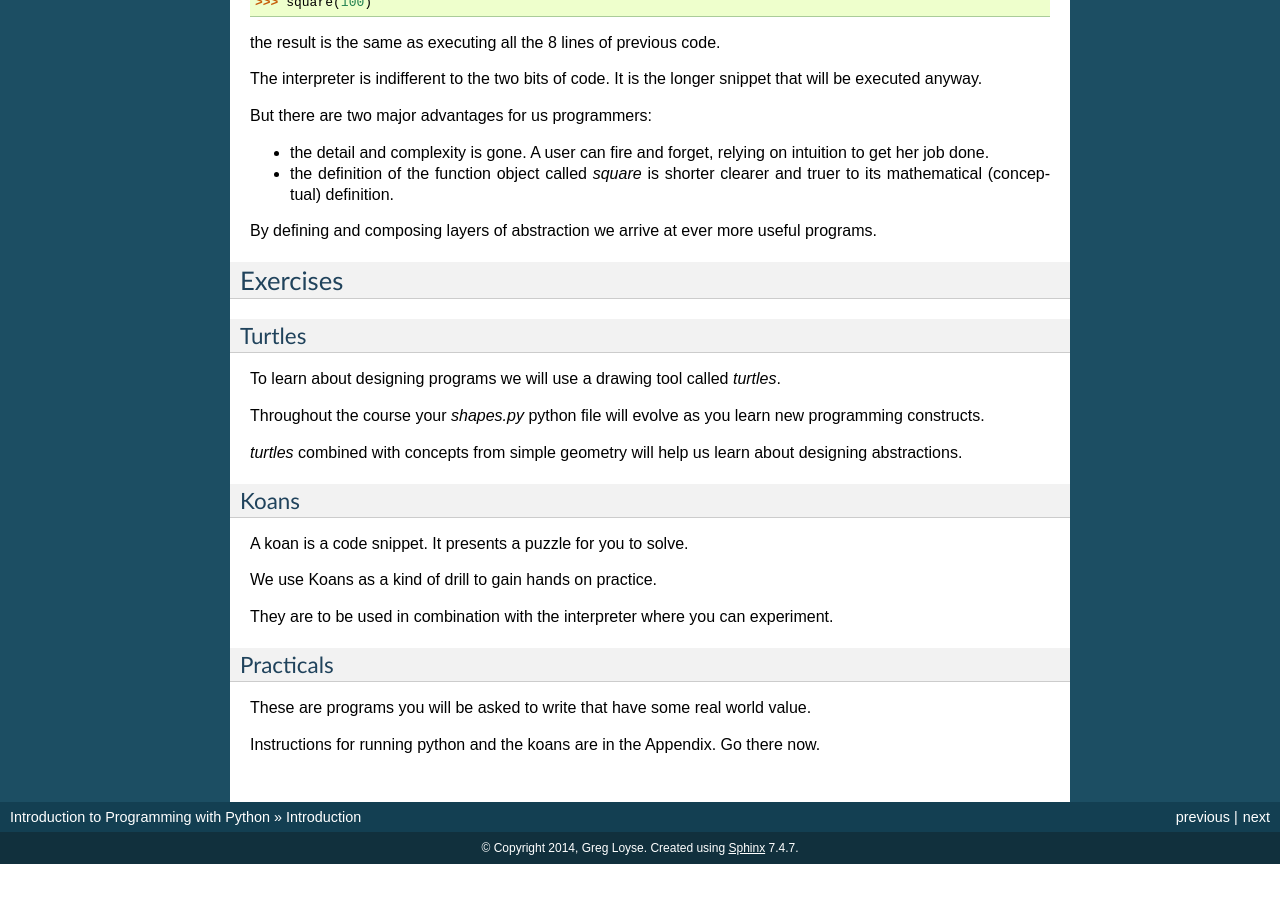
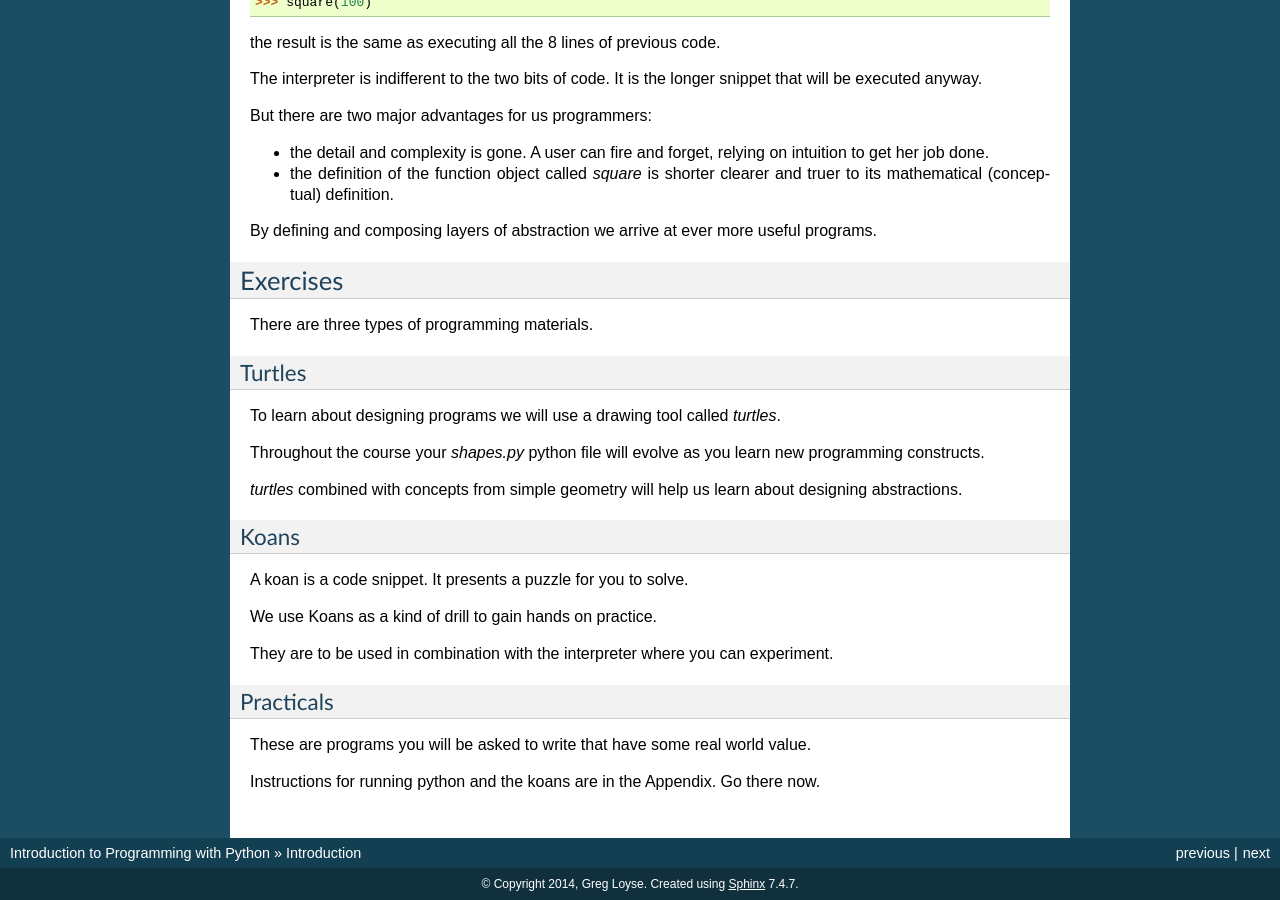
Before and after one commit to gu-lseg/intro-to-programming, a Sphinx documentation site: the page built from source/introduction.rst, in a window 1280 px wide and 900 px high, scrolled down 1550 px. Built offline with Sphinx 7.4.7, drawn with Linux system fonts in a browser that asks for light colours; before the commit the page ends 2414 px from its top, so only the background shows below that.

Commit message:
intro to exercises

```diff
--- a/source/introduction.rst
+++ b/source/introduction.rst
@@ -105,6 +105,7 @@ useful programs.
 Exercises
 =========
 
+There are three types of programming materials.
 
 Turtles
 -------
```
